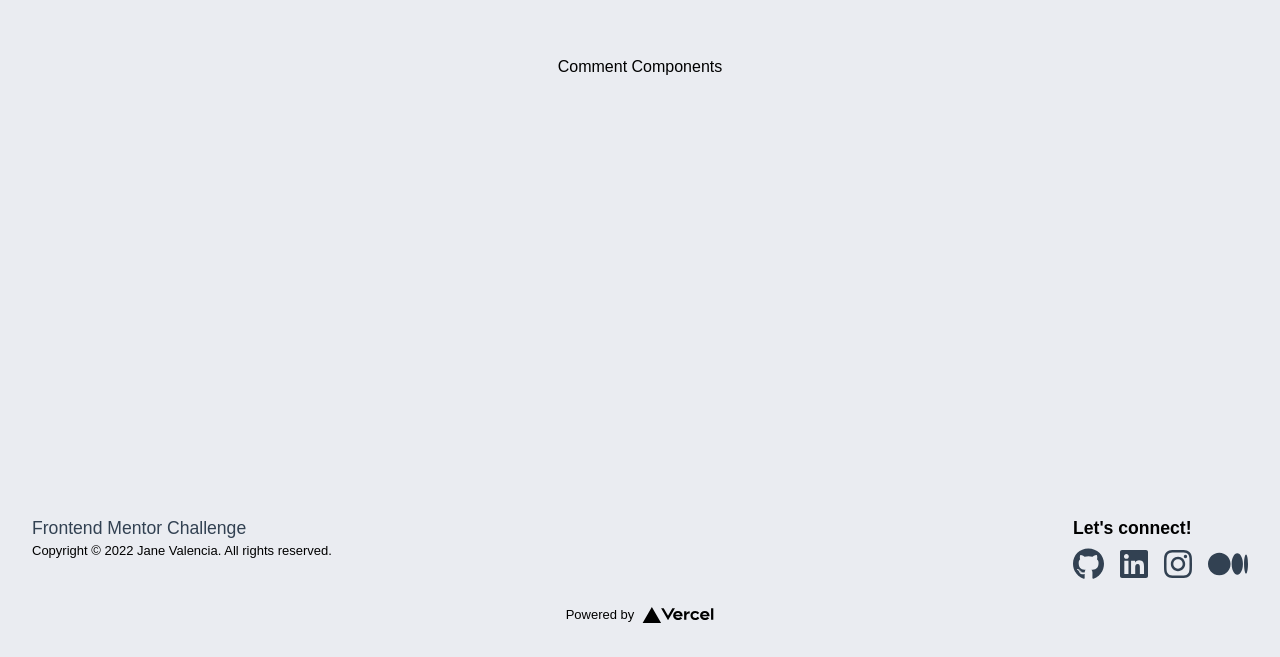
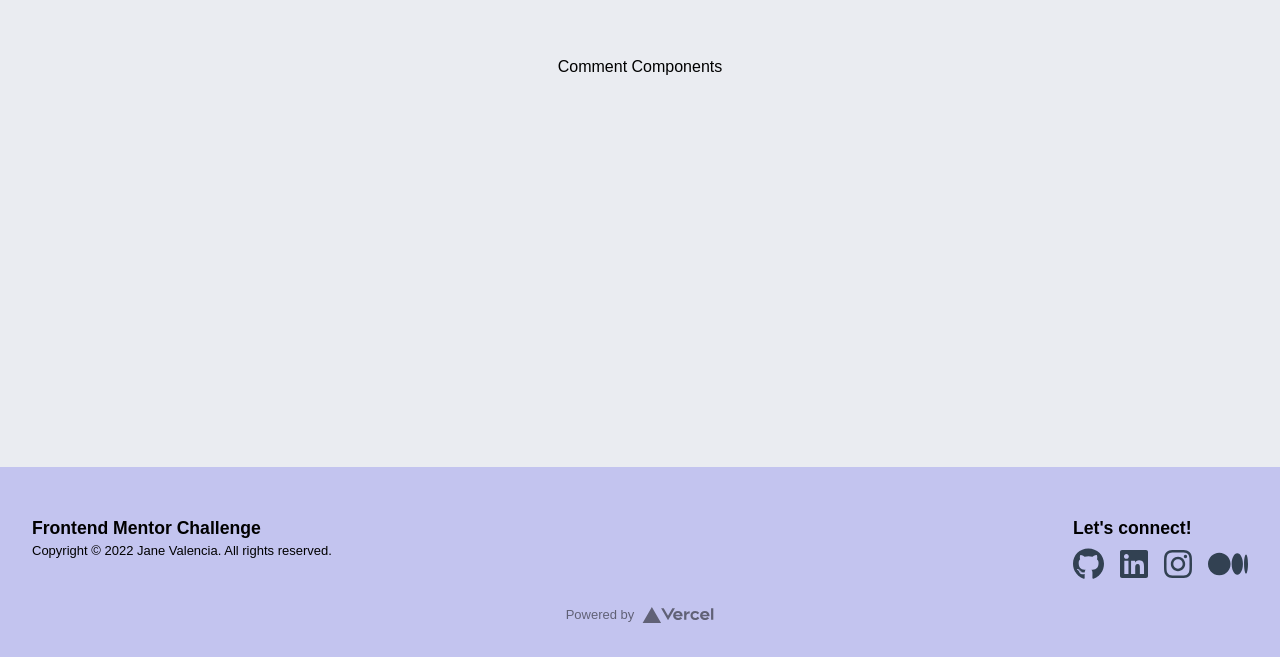
Before and after one commit to janevalencia/nextjs-ssr-comments, a Next.js app: page / in a window 1280 px wide. Shown: the part 445-1102 px from the top of the page. Built offline with nearby package versions, Linux system fonts and the light colour scheme.

Commit message:
Add transition effect on social links

```diff
--- a/styles/components/_footer.scss
+++ b/styles/components/_footer.scss
@@ -1,9 +1,10 @@
 .footer {
+    background-color: var(--primary-light-gray);
     &__brand-copyright {
         span {
-            color: var(--secondary-dark-blue);
+            color: var(--primary-dark-blue);
             font-size: var(--md3-font-size);
-            font-weight: var(--fw-light);
+            font-weight: var(--fw-bold);
         }
 
         p {
@@ -24,6 +25,7 @@
 
             a:hover {
                 color: var(--primary-blue);
+                transition: color var(--trans-length) ease-in;
             }
         }
     }
@@ -31,9 +33,12 @@
     &__poweredby {
         color: var(--primary-dark-blue);
         font-size: var(--sm-font-size);
+        font-weight: var(--fw-light);
+        opacity: 0.5;
 
-        a:hover {
-            color: var(--primary-blue);
+        &:hover {
+            opacity: 1;
+            transition: opacity var(--trans-length) ease-in;
         }
     }
 }
--- a/styles/config/_variables.scss
+++ b/styles/config/_variables.scss
@@ -29,6 +29,9 @@
     --fw-normal: 500;
     --fw-bold: 700;
 
+    /* Effect: Transition */
+    --trans-length: 0.5s;
+
     /* Responsive Width */
     @media screen and (min-width: 768px) {
         --max-width: 1440px;
```
